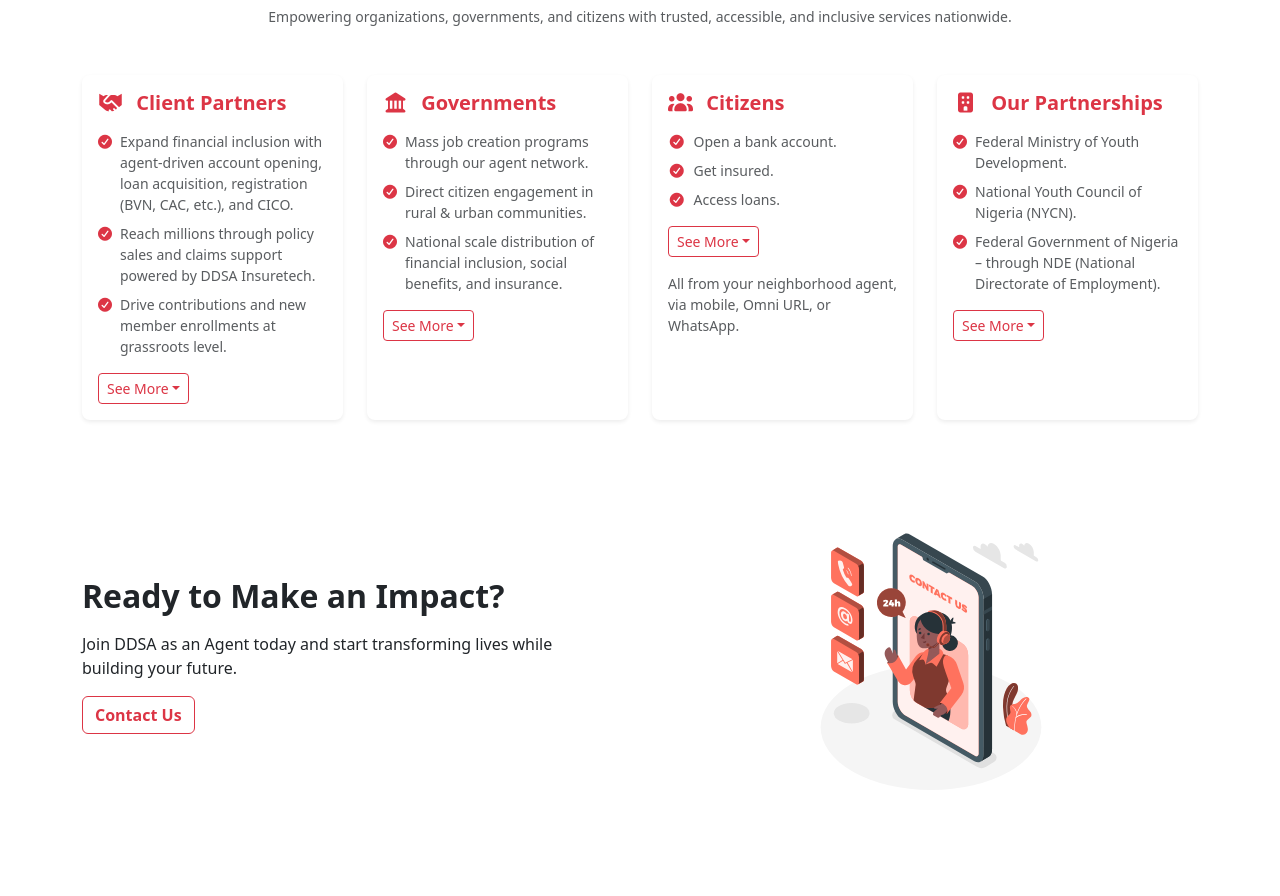
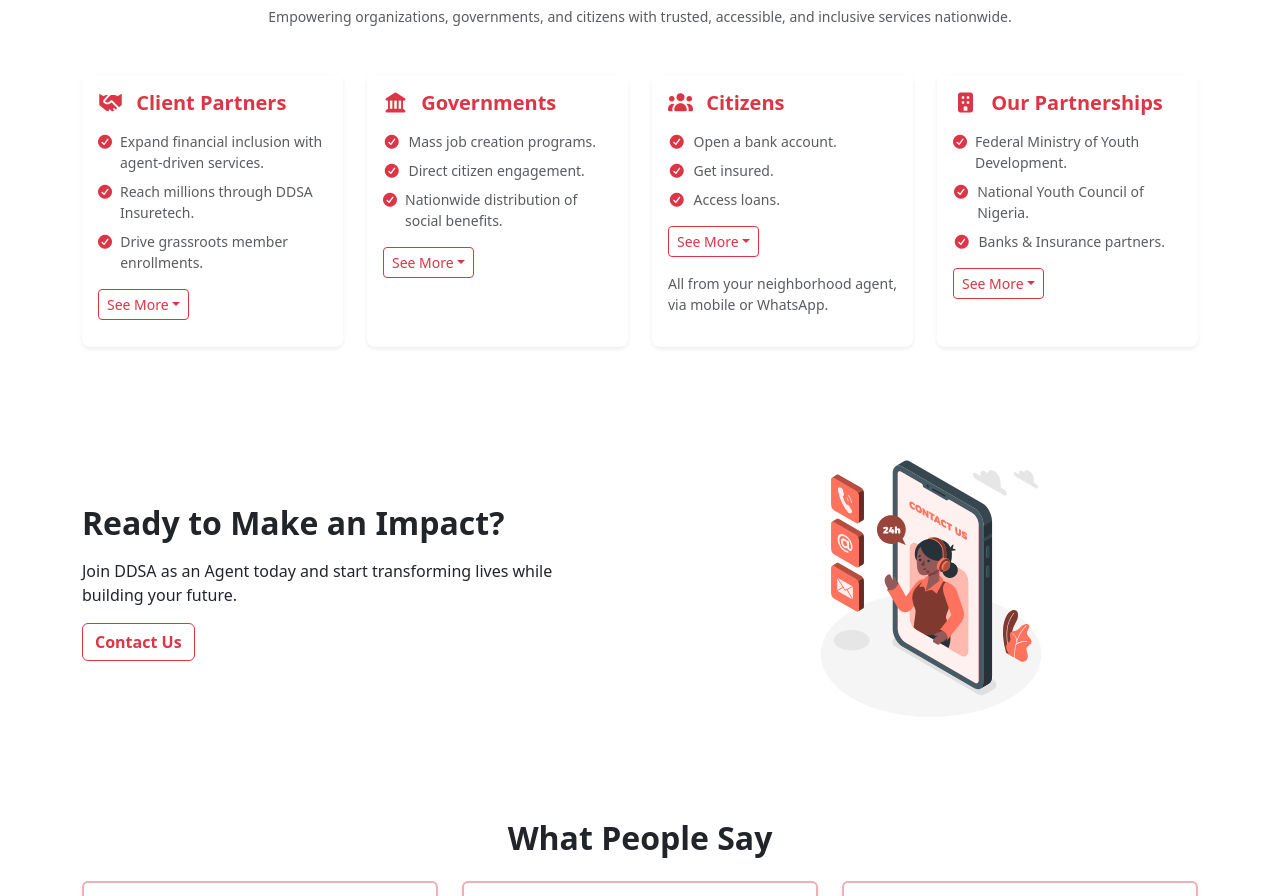
Before and after one commit to abrahamisaiah129/ddsa, a React (Vite) app in the folder ddsa-general/: page / in a window 1280 px wide. Shown: the part 2920-3816 px from the top of the page. Built offline with nearby package versions, Linux system fonts and the light colour scheme.

Commit message:
final fix

```diff
--- a/ddsa-general/src/pages/Home.jsx
+++ b/ddsa-general/src/pages/Home.jsx
@@ -456,7 +456,6 @@
       </section>
 
       {/* our partners */}
-
       {/* PARTNERSHIPS & SERVICES */}
       <section className="bg-white py-5" id="services">
         <div className="container">
@@ -490,8 +489,6 @@
                   <h5 className="card-title text-danger fw-semibold">
                     <i className="fas fa-handshake me-2"></i> Client Partners
                   </h5>
-
-                  {/* First 3 visible */}
                   <motion.ul
                     className="list-unstyled mt-3"
                     variants={listVariants}
@@ -500,11 +497,11 @@
                     viewport={{ once: true }}
                   >
                     {[
-                      "Expand financial inclusion with agent-driven account opening, loan acquisition, registration (BVN, CAC, etc.), and CICO.",
-                      "Reach millions through policy sales and claims support powered by DDSA Insuretech.",
-                      "Drive contributions and new member enrollments at grassroots level.",
-                      "National identity schemes, subsidy delivery, and social impact projects.",
-                      "Nationwide verifications, onboarding, and customer acquisitions.",
+                      "Expand financial inclusion with agent-driven services.",
+                      "Reach millions through DDSA Insuretech.",
+                      "Drive grassroots member enrollments.",
+                      "National identity schemes and subsidy delivery.",
+                      "Nationwide verifications and acquisitions.",
                     ]
                       .slice(0, 3)
                       .map((text, i) => (
@@ -518,8 +515,6 @@
                         </motion.li>
                       ))}
                   </motion.ul>
-
-                  {/* Dropdown for remaining */}
                   <div className="dropdown mt-2">
                     <button
                       className="btn btn-sm btn-outline-danger dropdown-toggle"
@@ -535,14 +530,11 @@
                       aria-labelledby="clientDropdown"
                     >
                       {[
-                        "Expand financial inclusion with agent-driven account opening, loan acquisition, registration (BVN, CAC, etc.), and CICO.",
-                        "Reach millions through policy sales and claims support powered by DDSA Insuretech.",
-                        "Drive contributions and new member enrollments at grassroots level.",
-                        "National identity schemes, subsidy delivery, and social impact projects.",
-                        "Nationwide verifications, onboarding, and customer acquisitions.",
-                        `✅ API integration & onboarding support.
-                    ✅ A dedicated Partner Dashboard.
-                    ✅ Transparent revenue sharing.`,
+                        "Expand financial inclusion with agent-driven services.",
+                        "Reach millions through DDSA Insuretech.",
+                        "Drive grassroots member enrollments.",
+                        "National identity schemes and subsidy delivery.",
+                        "Nationwide verifications and acquisitions.",
                       ]
                         .slice(3)
                         .map((text, i) => (
@@ -555,8 +547,6 @@
                         ))}
                     </ul>
                   </div>
-
-                  {/* <p className="mt-3 small text-muted"></p> */}
                 </div>
               </motion.div>
             </div>
@@ -575,7 +565,6 @@
                   <h5 className="card-title text-danger fw-semibold">
                     <i className="fas fa-landmark me-2"></i> Governments
                   </h5>
-
                   <motion.ul
                     className="list-unstyled mt-3"
                     variants={listVariants}
@@ -584,10 +573,10 @@
                     viewport={{ once: true }}
                   >
                     {[
-                      "Mass job creation programs through our agent network.",
-                      "Direct citizen engagement in rural & urban communities.",
-                      "National scale distribution of financial inclusion, social benefits, and insurance.",
-                      "Data analytics & reporting to track impact in real-time.",
+                      "Mass job creation programs.",
+                      "Direct citizen engagement.",
+                      "Nationwide distribution of social benefits.",
+                      "Real-time impact reporting.",
                     ]
                       .slice(0, 3)
                       .map((text, i) => (
@@ -601,8 +590,6 @@
                         </motion.li>
                       ))}
                   </motion.ul>
-
-                  {/* Dropdown for remaining */}
                   <div className="dropdown mt-2">
                     <button
                       className="btn btn-sm btn-outline-danger dropdown-toggle"
@@ -615,10 +602,10 @@
                     </button>
                     <ul className="dropdown-menu" aria-labelledby="govDropdown">
                       {[
-                        "Mass job creation programs through our agent network.",
-                        "Direct citizen engagement in rural & urban communities.",
-                        "National scale distribution of financial inclusion, social benefits, and insurance.",
-                        "Data analytics & reporting to track impact in real-time.",
+                        "Mass job creation programs.",
+                        "Direct citizen engagement.",
+                        "Nationwide distribution of social benefits.",
+                        "Real-time impact reporting.",
                       ]
                         .slice(3)
                         .map((text, i) => (
@@ -649,7 +636,6 @@
                   <h5 className="card-title text-danger fw-semibold">
                     <i className="fas fa-users me-2"></i> Citizens
                   </h5>
-
                   <motion.ul
                     className="list-unstyled mt-3"
                     variants={listVariants}
@@ -662,9 +648,7 @@
                       "Get insured.",
                       "Access loans.",
                       "Register for pensions.",
-                      "Verify property.",
-                      "Link to markets.",
-                      "Enjoy reliable local services, etc.",
+                      "Verify property & link to markets.",
                     ]
                       .slice(0, 3)
                       .map((text, i) => (
@@ -678,7 +662,6 @@
                         </motion.li>
                       ))}
                   </motion.ul>
-
                   <div className="dropdown mt-2">
                     <button
                       className="btn btn-sm btn-outline-danger dropdown-toggle"
@@ -698,9 +681,7 @@
                         "Get insured.",
                         "Access loans.",
                         "Register for pensions.",
-                        "Verify property.",
-                        "Link to markets.",
-                        "Enjoy reliable local services, etc.",
+                        "Verify property & link to markets.",
                       ]
                         .slice(3)
                         .map((text, i) => (
@@ -713,10 +694,8 @@
                         ))}
                     </ul>
                   </div>
-
                   <p className="mt-3 small text-muted">
-                    All from your neighborhood agent, via mobile, Omni URL, or
-                    WhatsApp.
+                    All from your neighborhood agent, via mobile or WhatsApp.
                   </p>
                 </div>
               </motion.div>
@@ -736,7 +715,6 @@
                   <h5 className="card-title text-danger fw-semibold">
                     <i className="fas fa-building me-2"></i> Our Partnerships
                   </h5>
-
                   <motion.ul
                     className="list-unstyled mt-3"
                     variants={listVariants}
@@ -746,11 +724,9 @@
                   >
                     {[
                       "Federal Ministry of Youth Development.",
-                      "National Youth Council of Nigeria (NYCN).",
-                      "Federal Government of Nigeria – through NDE (National Directorate of Employment).",
-                      "Banks: Ecobank, Wema, Optimus, SunTrust, Premium Trust, FCMB, etc.",
-                      "Insurance: Consolidated Hallmark Insurance (CHI), etc.",
-                      "Other strategic partners across agriculture, pensions, e-commerce, hospitals, social development, etc.",
+                      "National Youth Council of Nigeria.",
+                      "Banks & Insurance partners.",
+                      "Other strategic sectors.",
                     ]
                       .slice(0, 3)
                       .map((text, i) => (
@@ -764,7 +740,6 @@
                         </motion.li>
                       ))}
                   </motion.ul>
-
                   <div className="dropdown mt-2">
                     <button
                       className="btn btn-sm btn-outline-danger dropdown-toggle"
@@ -781,11 +756,9 @@
                     >
                       {[
                         "Federal Ministry of Youth Development.",
-                        "National Youth Council of Nigeria (NYCN).",
-                        "Federal Government of Nigeria – through NDE (National Directorate of Employment).",
-                        "Banks: Ecobank, Wema, Optimus, SunTrust, Premium Trust, FCMB, etc.",
-                        "Insurance: Consolidated Hallmark Insurance (CHI), etc.",
-                        "Other strategic partners across agriculture, pensions, e-commerce, hospitals, social development, etc.",
+                        "National Youth Council of Nigeria.",
+                        "Banks & Insurance partners.",
+                        "Other strategic sectors.",
                       ]
                         .slice(3)
                         .map((text, i) => (
```
